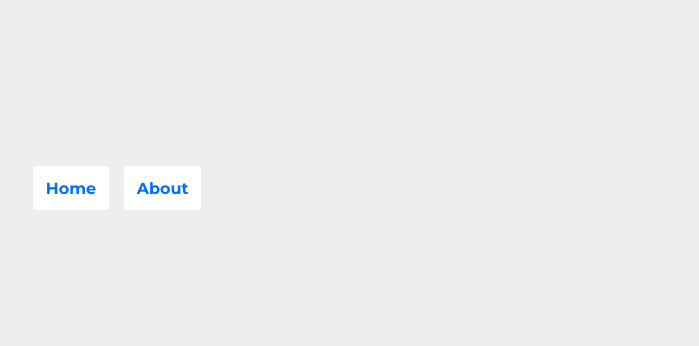
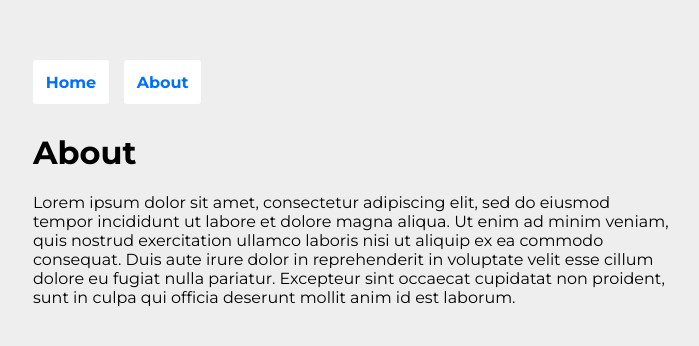
Before and after one commit to nataliecardot/vue-skills, a Vue app: page /#/about in a window 1280 px wide. Shown: the part 212-558 px from the top of the page, without its empty margins (287-986 px from the left). Built offline with nearby package versions, Linux system fonts and the light colour scheme; a small style sheet from the web is missing.

Commit message:
Remove about page params

```diff
--- a/src/components/About.vue
+++ b/src/components/About.vue
@@ -1,6 +1,6 @@
 <template>
   <div class="about">
-    <h1>Hello, {{ name }}, this is an about page</h1>
+    <h1>About</h1>
     <p>
       Lorem ipsum dolor sit amet, consectetur adipiscing elit, sed do eiusmod
       tempor incididunt ut labore et dolore magna aliqua. Ut enim ad minim
@@ -12,14 +12,3 @@
     </p>
   </div>
 </template>
-
-<script>
-export default {
-  name: 'Skills',
-  data() {
-    return {
-      name: this.$route.params.foo
-    };
-  }
-};
-</script>
--- a/src/router.js
+++ b/src/router.js
@@ -13,7 +13,7 @@ export default new Router({
       component: Skills
     },
     {
-      path: '/about/:foo',
+      path: '/about',
       name: 'about',
       component: About
     }
```
